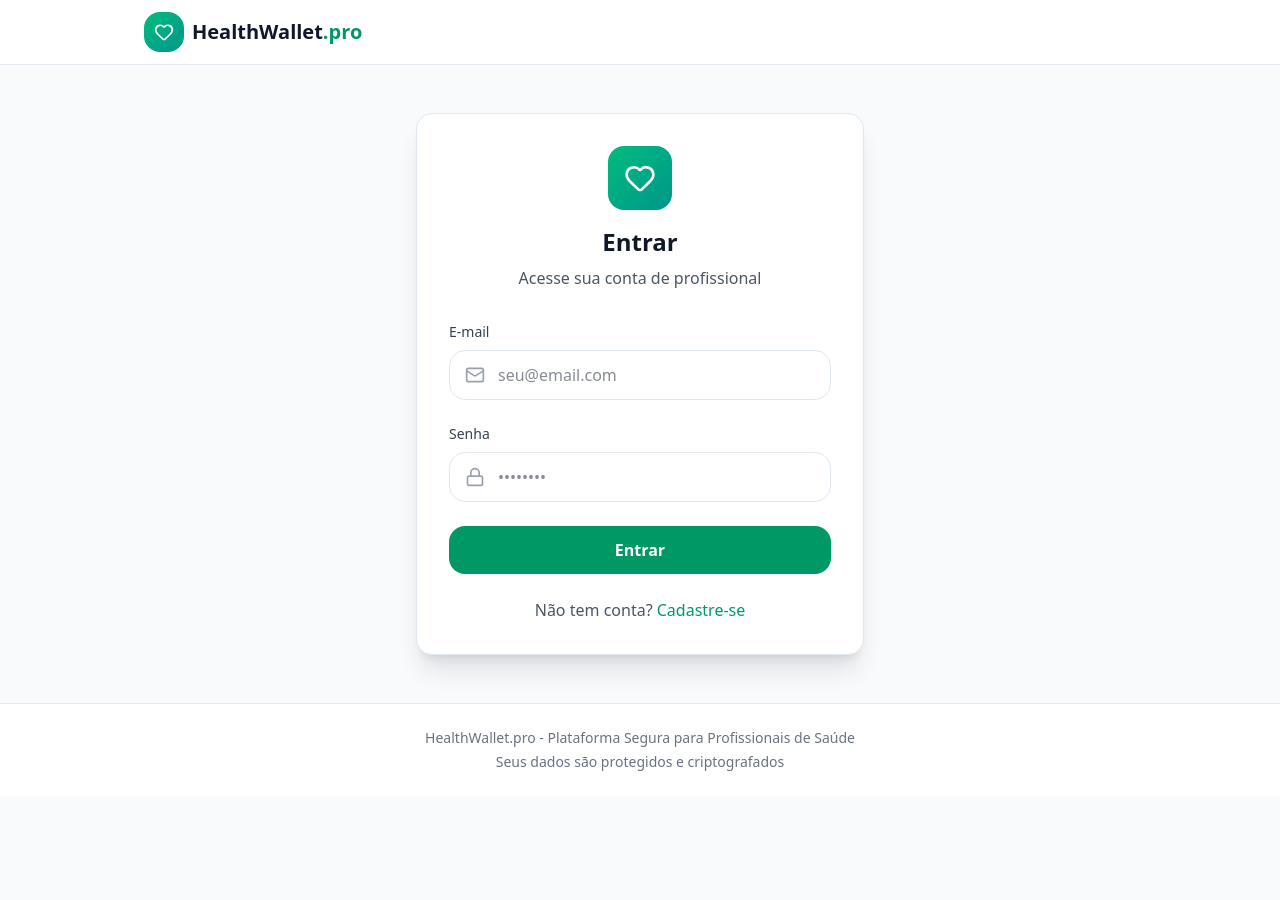
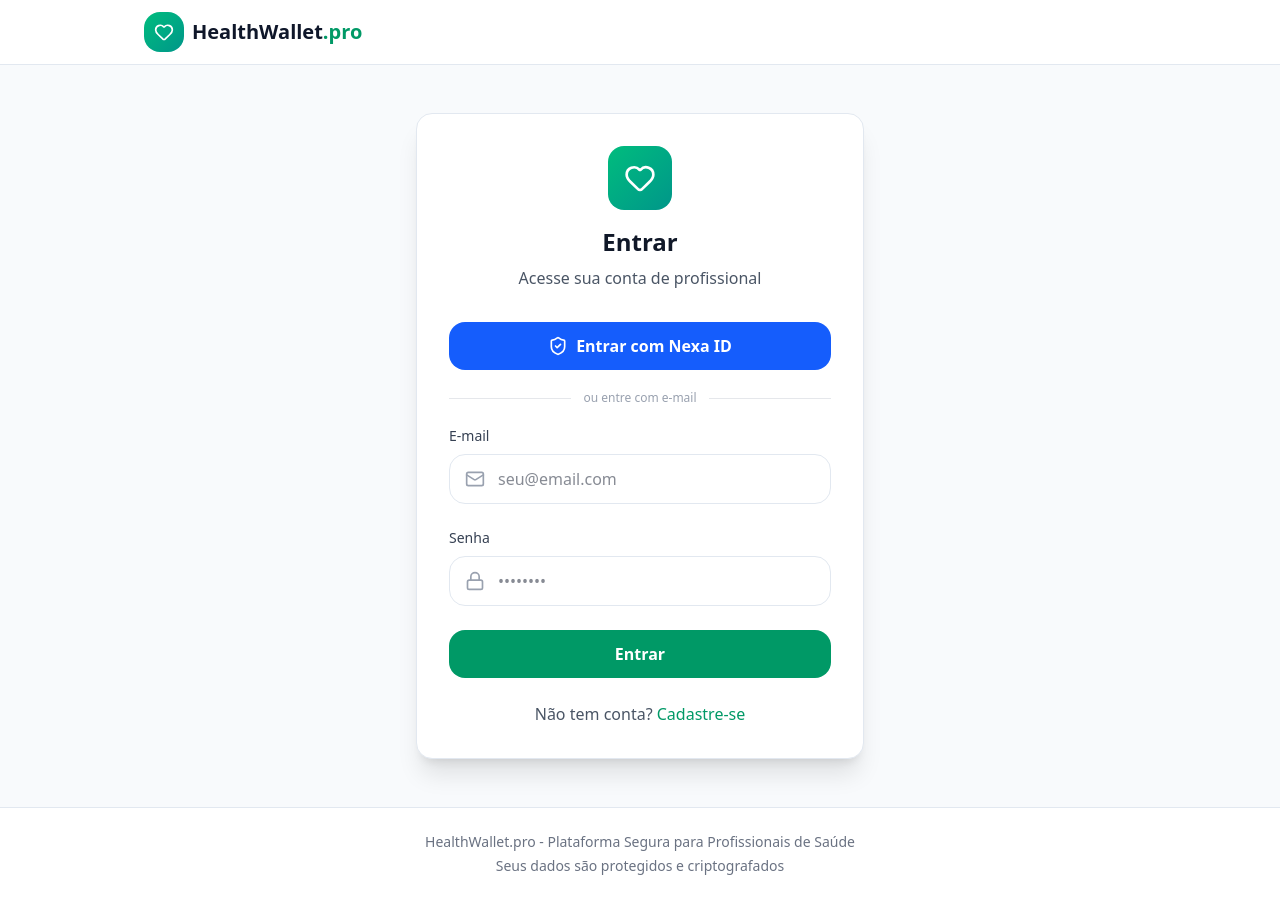
Before and after one commit to HenriqueGuilhermeUx/healthwallet-site, a Next.js app: page /login in a window 1280 px wide. Before the commit the page ends 800 px from the top, so only its background shows below. Built offline with nearby package versions, Linux system fonts and the light colour scheme; no server answers.

Commit message:
Update page.tsx

```diff
--- a/src/app/login/page.tsx
+++ b/src/app/login/page.tsx
@@ -1,18 +1,59 @@
 'use client'
 
-import { useState } from 'react'
-import { useRouter } from 'next/navigation'
+import { useEffect, useState } from 'react'
+import { useRouter, useSearchParams } from 'next/navigation'
 import Link from 'next/link'
 import { useAuth } from '@/contexts/AuthContext'
 import { toast } from 'sonner'
-import { Heart, Mail, Lock, Loader2 } from 'lucide-react'
+import { Heart, Mail, Lock, Loader2, ShieldCheck } from 'lucide-react'
+
+const NEXA_API_URL = 'https://nexa-backend-p2u0.onrender.com/api/v1'
 
 export default function LoginPage() {
   const [email, setEmail] = useState('')
   const [password, setPassword] = useState('')
   const [loading, setLoading] = useState(false)
+  const [nexaLoading, setNexaLoading] = useState(false)
+
   const { signIn } = useAuth()
   const router = useRouter()
+  const searchParams = useSearchParams()
+
+  useEffect(() => {
+    const nexaToken = searchParams.get('nexaToken')
+
+    if (nexaToken) {
+      loginWithNexaToken(nexaToken)
+    }
+  }, [searchParams])
+
+  const loginWithNexaToken = async (nexaToken: string) => {
+    setNexaLoading(true)
+
+    try {
+      const response = await fetch(`${NEXA_API_URL}/nexa-id/validate/${nexaToken}`)
+      const data = await response.json()
+
+      if (!data.success || !data.user) {
+        toast.error('Token Nexa ID inválido ou expirado')
+        return
+      }
+
+      localStorage.setItem('nexa_user', JSON.stringify(data.user))
+      localStorage.setItem('nexa_token', nexaToken)
+
+      toast.success(`Bem-vindo, ${data.user.fullName || data.user.username}!`)
+      router.push('/dashboard')
+    } catch (err) {
+      toast.error('Erro ao entrar com Nexa ID')
+    } finally {
+      setNexaLoading(false)
+    }
+  }
+
+  const handleNexaLogin = () => {
+    toast.info('Abra pelo app Nexa para entrar automaticamente com Nexa ID.')
+  }
 
   const handleSubmit = async (e: React.FormEvent) => {
     e.preventDefault()
@@ -45,6 +86,32 @@ export default function LoginPage() {
             </div>
             <h1 className="text-2xl font-bold text-gray-900">Entrar</h1>
             <p className="text-gray-600 mt-2">Acesse sua conta de profissional</p>
+          </div>
+
+          {nexaLoading ? (
+            <div className="mb-6 rounded-xl border border-blue-100 bg-blue-50 p-4 flex items-center gap-3">
+              <Loader2 className="w-5 h-5 animate-spin text-blue-600" />
+              <div>
+                <p className="font-semibold text-blue-900">Validando Nexa ID...</p>
+                <p className="text-sm text-blue-700">Aguarde um instante.</p>
+              </div>
+            </div>
+          ) : null}
+
+          <button
+            type="button"
+            onClick={handleNexaLogin}
+            disabled={nexaLoading}
+            className="w-full py-3 rounded-xl bg-blue-600 text-white font-semibold hover:bg-blue-700 transition-colors disabled:opacity-50 flex items-center justify-center gap-2 mb-5"
+          >
+            <ShieldCheck className="w-5 h-5" />
+            Entrar com Nexa ID
+          </button>
+
+          <div className="flex items-center gap-3 mb-5">
+            <div className="h-px bg-gray-200 flex-1" />
+            <span className="text-xs text-gray-400 font-medium">ou entre com e-mail</span>
+            <div className="h-px bg-gray-200 flex-1" />
           </div>
 
           <form onSubmit={handleSubmit} className="space-y-6">
```
